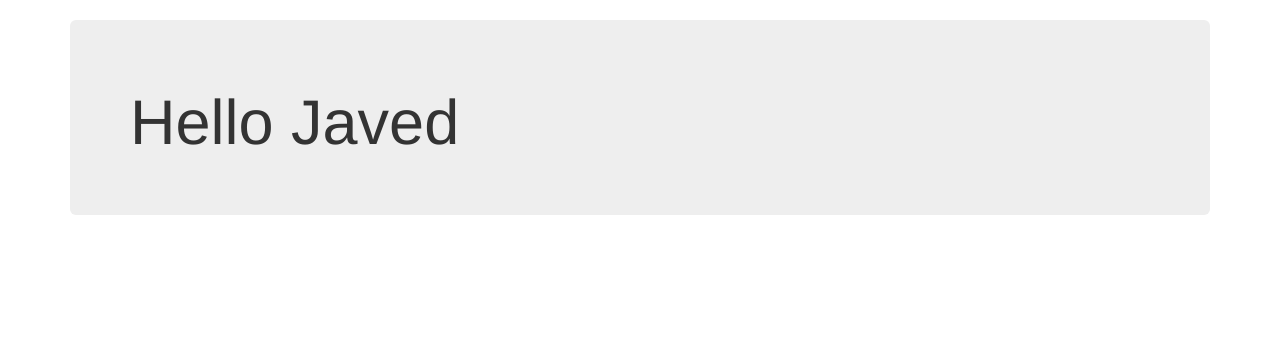
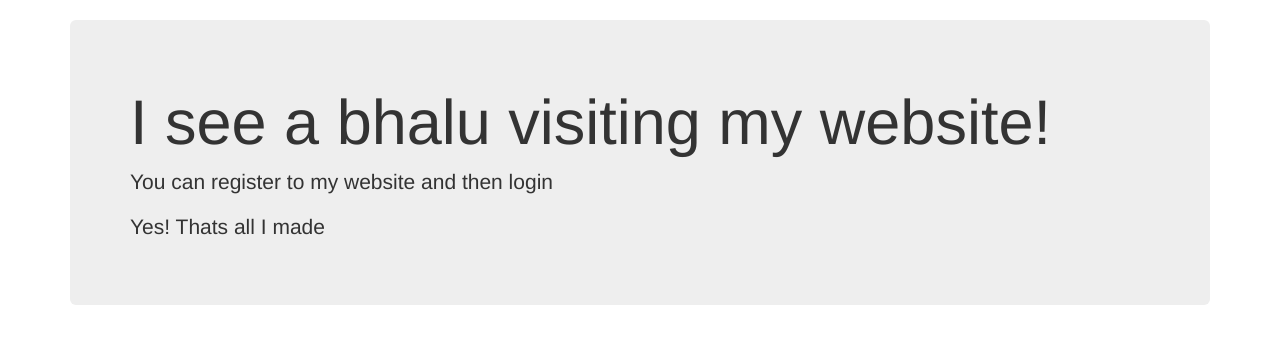
Before and after one commit to aayush10/django-stuff, a Django app: page / in a window 1280 px wide. Shown: the part 51-395 px from the top of the page. Run offline with Django 3.2, Linux system fonts and the light colour scheme; some libraries are stand-ins or nearby versions.

Commit message:
Changes in index

```diff
--- a/templates/basic_app/index.html
+++ b/templates/basic_app/index.html
@@ -2,7 +2,9 @@
 {% block body_block %}
 
 <div class="jumbotron">
-  <h1>Hello Javed</h1>
+  <h1>I see a bhalu visiting my website!</h1>
+  <p>You can register to my website and then login</p>
+  <p>Yes! Thats all I made</p>
 </div>
 
 {% endblock %}
```
